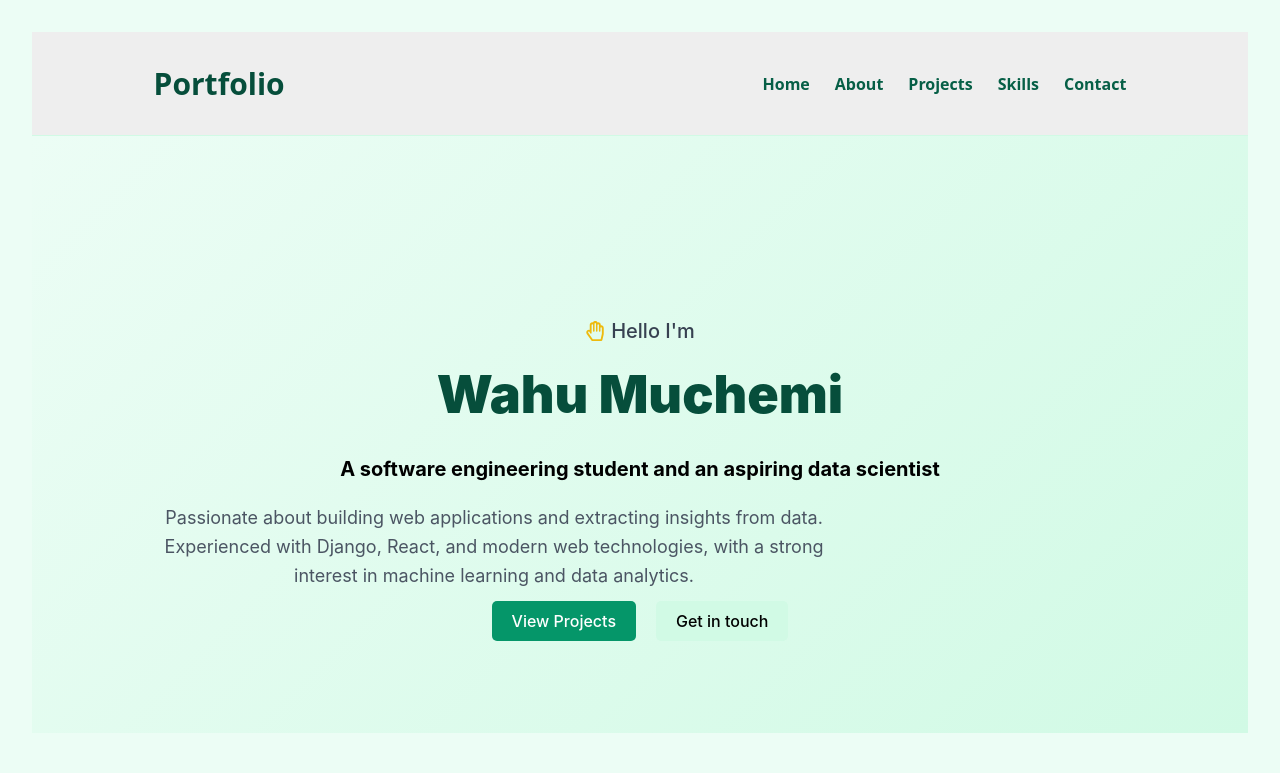
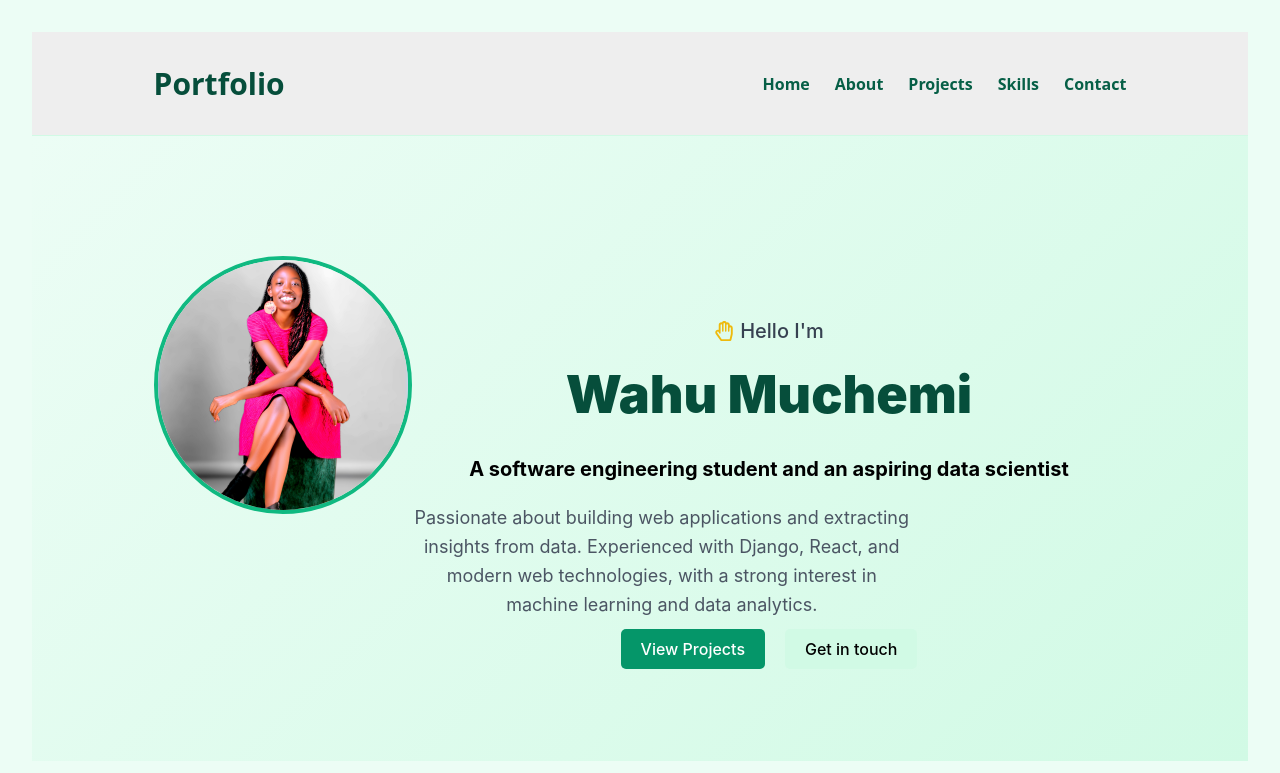
Before and after one commit to wahumuchemi649/portfolio, a React (Vite) app: page / in a window 1280 px wide. Shown: the top 773 px of the page. Built offline with nearby package versions, Linux system fonts and the light colour scheme.

Commit message:
Add Headspace link

```diff
--- a/src/App.css
+++ b/src/App.css
@@ -27,14 +27,23 @@
   background-color: #d1fae5 ;
   color: #000;
   border: #059669;
+
 }
-
+.portrait img{
+  width: 250px;
+  height: 250px;
+  border-radius: 50%;
+  object-fit: cover;
+  border: 4px solid #10b981;
+  float: left;
+}
 
 .header {
   background: linear-gradient(135deg, #ecfdf5, #d1fae5);
   padding: 120px 10% 100px 10%;
   font-family: 'Inter', sans-serif;
   text-align: left;
+  display: flex;
 }
 
 
@@ -232,7 +241,7 @@ width:40%;
 
 .Allprojects {
   display: grid;
-  grid-template-columns: repeat(3, 1fr);
+  grid-template-columns: repeat(2, 1fr);
   gap: 30px;
 }
 
--- a/src/App.jsx
+++ b/src/App.jsx
@@ -7,6 +7,7 @@ import{ SiGmail, SiPhonepe} from 'react-icons/si'
 import './App.css'
 import degrees from './assets/degrees.png'
 import HeadSpace from './assets/HeadSpace.png'
+import official from './assets/official.jpg'
 import './components/skills.css'
 import React, { useRef } from 'react';
 import emailjs from 'emailjs-com';
@@ -46,9 +47,14 @@ function App() {
 
      </div>
     </header>
+
   <div className='header'>
-
-    <div className='home' id='home'>
+    <div className='portrait'>
+    <img src={official} alt="Wahu Muchemi Portrait" />
+    </div>
+    <div>
+ <div>
+     <div className='home' id='home'>
   <div className='intro'>
      <div className='wave'> <FaRegHandPaper size={20} color={"#eeba0dff"}/> Hello I'm </div>
      <h2 className='name'>Wahu Muchemi</h2>
@@ -60,6 +66,10 @@ function App() {
   <a className='button2' href='#contact'>Get in touch</a>
   </div>
     </div>
+
+   </div>
+    </div>
+
 
   </div>
 
@@ -247,7 +257,7 @@ function App() {
       <p>Built with django, React, CSS, Rest API</p>
       <div className='projectLinks'>
       <a href='https://github.com/wahumuchemi649/HeadSpace/tree/master' >code</a>
-      <a href='https://headspace-therapy-system.onrender.com/' >Demo</a>
+      <a href='https://headspace-kgmmuo3m9-wahu-muchemis-projects.vercel.app/' >Demo</a>
       </div>
 
       <div className='lang'>
@@ -258,7 +268,7 @@ function App() {
       </div>
 
     </div>
-     <div className='projectCard'>
+    {/* <div className='projectCard'>
       <img src={HeadSpace} alt="Headspace Project" />
       <h6>A healing-tracking system</h6>
       <p>Though still under development, HeadSpace is a system that seeks to improve traditional therapy systems by tracking the chat system of a therapists and a client and from that track the clients healing system</p>
@@ -275,7 +285,7 @@ function App() {
         <p>machine learning</p>
       </div>
 
-    </div>
+    </div>*/}
     </div>
     </div>
 
```
Also changed, not shown: src/assets/official.jpg (added).
